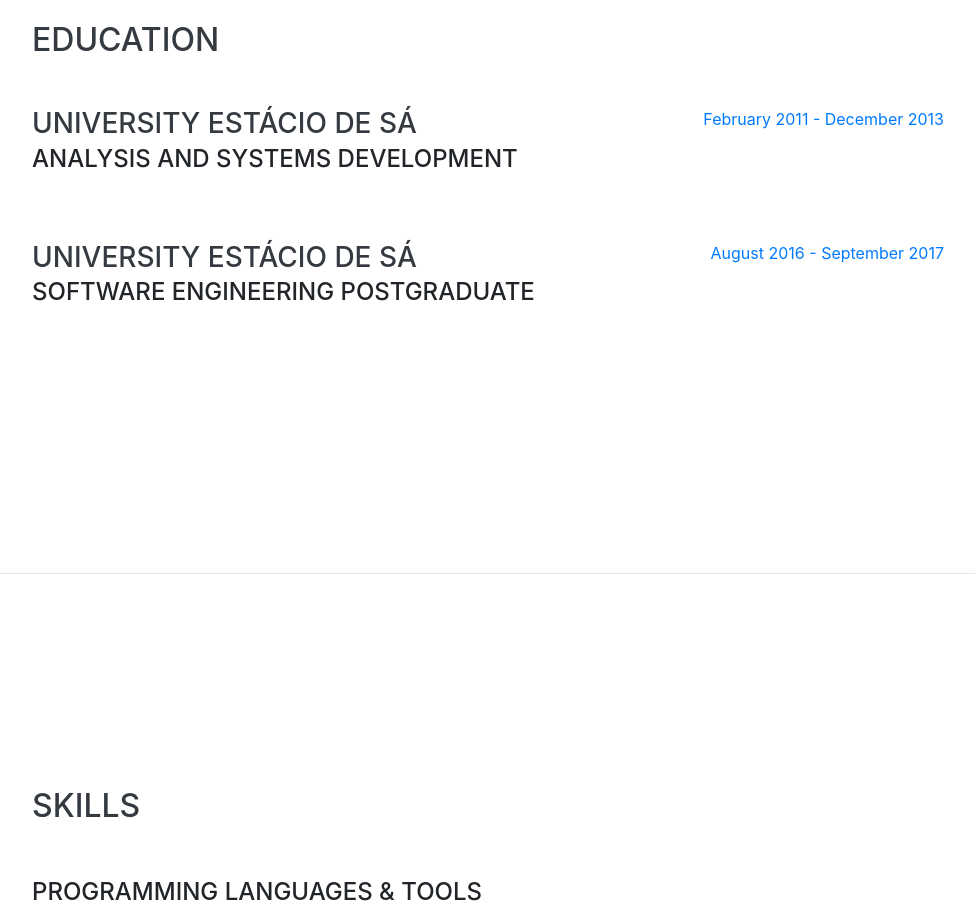
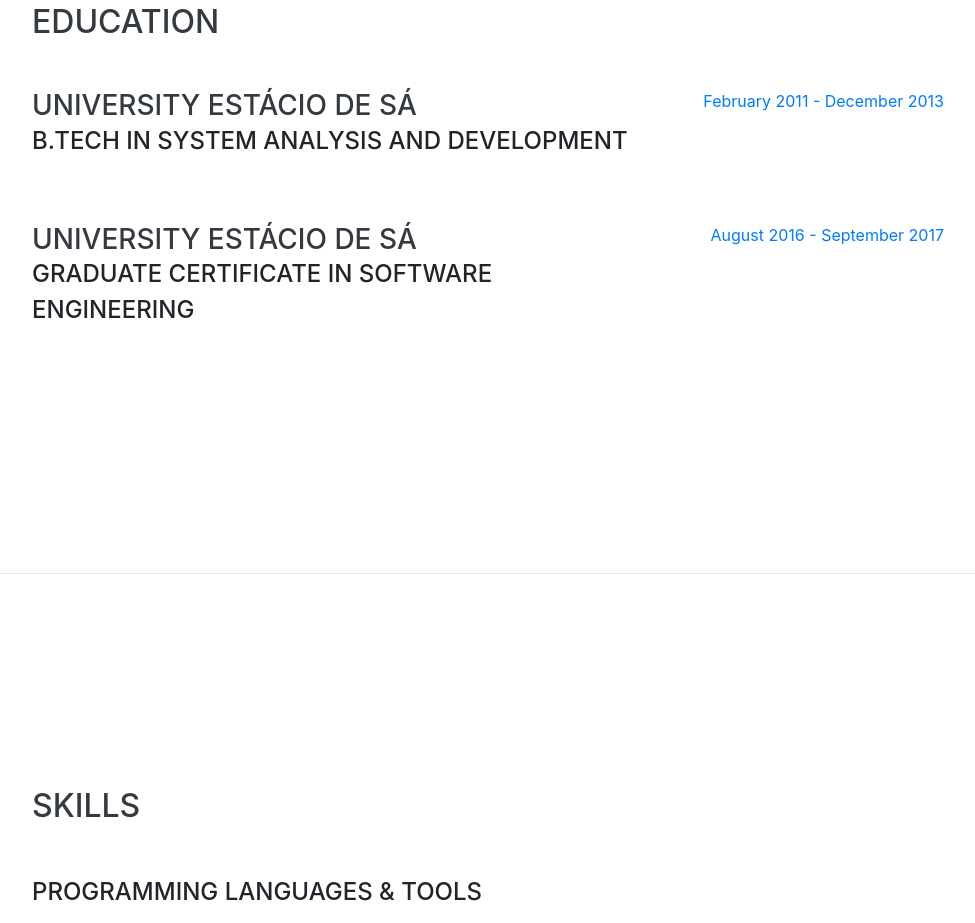
Before and after one commit to andersondebrito/resume, a website with bundled scripts: page index.html in a window 1280 px wide. Shown: the part 1879-2802 px from the top of the page, without its empty margins (288-1263 px from the left). Built offline with nearby package versions, Linux system fonts and the light colour scheme; a web font is replaced by a local one.

Commit message:
Update index.html
Updated education description

```diff
--- a/index.html
+++ b/index.html
@@ -156,7 +156,7 @@
         <div class="resume-item d-flex flex-column flex-md-row justify-content-between mb-5">
           <div class="resume-content">
             <h3 class="mb-0">University Estácio de Sá</h3>
-            <div class="subheading mb-3">Analysis and Systems Development</div>
+            <div class="subheading mb-3">B.Tech in System Analysis and Development</div>
           </div>
           <div class="resume-date text-md-right">
             <span class="text-primary">February 2011 - December 2013</span>
@@ -166,7 +166,7 @@
         <div class="resume-item d-flex flex-column flex-md-row justify-content-between">
           <div class="resume-content">
             <h3 class="mb-0">University Estácio de Sá</h3>
-            <div class="subheading mb-3">Software Engineering Postgraduate</div>
+            <div class="subheading mb-3">Graduate Certificate in Software Engineering</div>
           </div>
           <div class="resume-date text-md-right">
             <span class="text-primary">August 2016 - September 2017</span>
```
